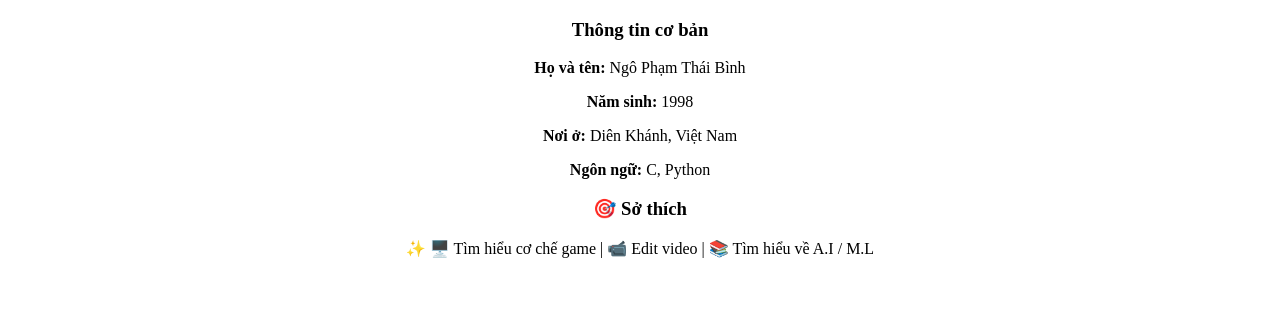
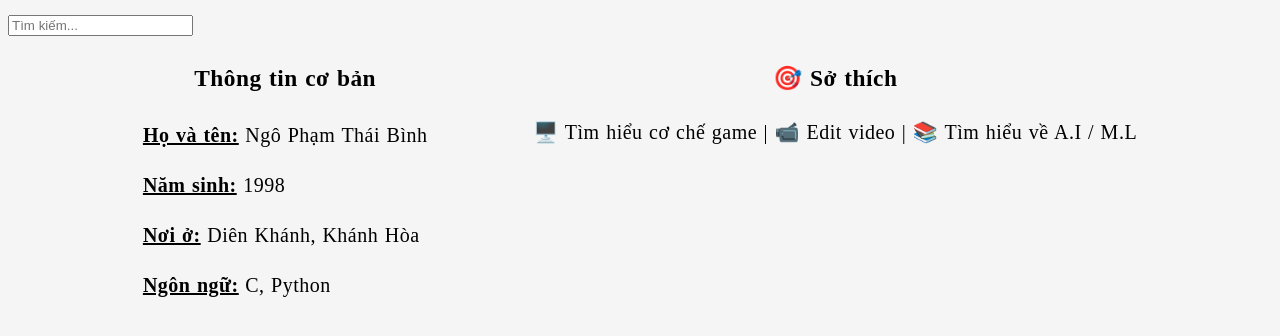
Before and after one commit to nptb/web, a plain HTML site: page index.html in a window 1280 px wide. Drawn offline with Linux system fonts and the light colour scheme.

Commit message:
Update index.html
thêm ô tìm kiếm, thay màu nền

```diff
--- a/index.html
+++ b/index.html
@@ -4,20 +4,44 @@
     <meta charset="UTF-8">
     <meta name="viewport" content="width=device-width, initial-scale=1.0">
     <title>Giới Thiệu Bản Thân</title>
+    <style>
+        body {
+            background-color: #F5F5F5;
+        }
+</style>
 </head>
 
-<body>
-    <div style="text-align: center;">
-        <h3>Thông tin cơ bản</h3>
-        <p><strong>Họ và tên:</strong> Ngô Phạm Thái Bình</p>
-        <p><strong>Năm sinh:</strong> 1998</p>
-        <p><strong>Nơi ở:</strong> Diên Khánh, Việt Nam</p>
-        <p><strong>Ngôn ngữ:</strong> C, Python</p>
-    </div>
+<body style="font-family: 'Times New Roman', 'Roboto', sans-serif;
+                    font-size: 20px;
+                    letter-spacing: 0.5px;
+                    line-height: 1.5;
+                    word-spacing: 1px;">
 
-    <div style="text-align: center;">
-        <h3>🎯 Sở thích</h3>
-        <p>✨ 🖥️ Tìm hiểu cơ chế game | 📹 Edit video | 📚 Tìm hiểu về A.I / M.L</p>
+    <header role="banner">
+        <input type="search" placeholder="Tìm kiếm..." id="global-search">
+    </header>
+
+<div style="display: flex; justify-content: space-around; align-items: flex-start; max-width: 1100px; margin: 0 auto;">
+
+        <div style="text-align: center">
+            <h3>Thông tin cơ bản</h3>
+
+            <div style="text-align: left;">
+                <p><u><strong>Họ và tên:</strong></u> Ngô Phạm Thái Bình</p>
+                <p><u><strong>Năm sinh:</strong></u> 1998</p>
+                <p><u><strong>Nơi ở:</strong></u> Diên Khánh, Khánh Hòa</p>
+                <p><u><strong>Ngôn ngữ:</strong></u> C, Python</p>
+            </div>
+        </div>
+
+        <div style="text-align: center">
+            <h3 style="margin-bottom: 15px">🎯 Sở thích</h3>
+
+            <div style="text-align: center;">
+                <p>🖥️ Tìm hiểu cơ chế game | 📹 Edit video | 📚 Tìm hiểu về A.I / M.L</p>
+            </div>
+        </div>
+
     </div>
 </body>
 </html>
```
